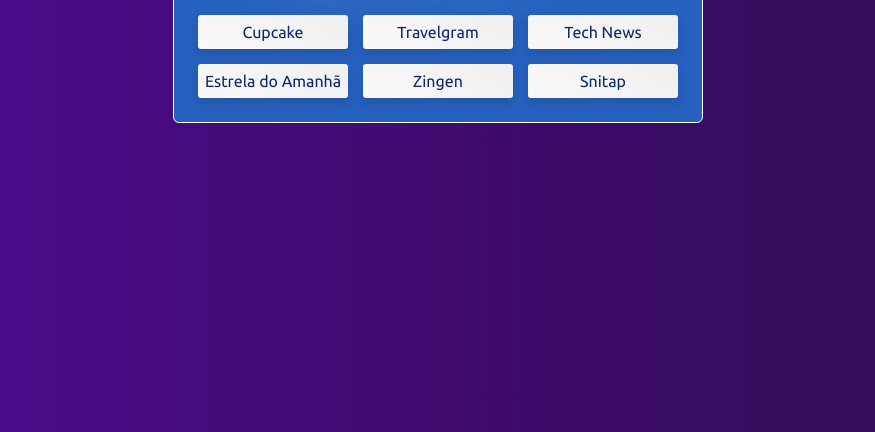
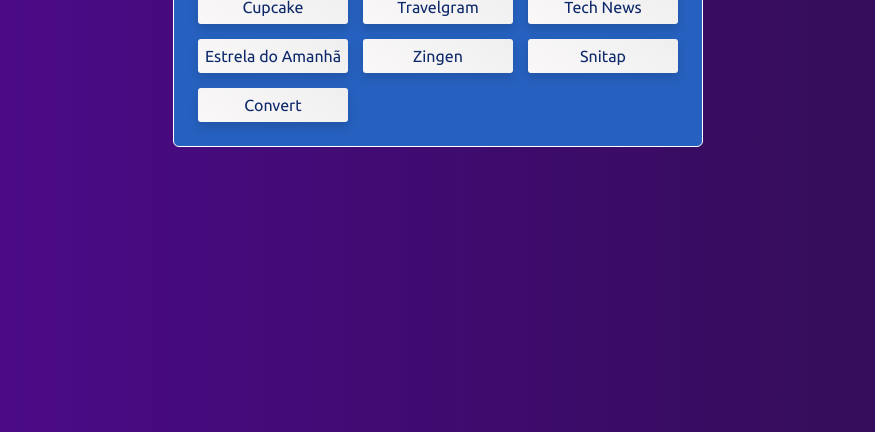
Before and after one commit to Skitttz/MBA-Rocketseat, a plain HTML site: page index.html in a window 1280 px wide. Shown: the part 368-800 px from the top of the page, without its empty margins (202-1077 px from the left). Drawn offline with Linux system fonts and the light colour scheme.

Commit message:
refact:  new link Convert

```diff
--- a/index.html
+++ b/index.html
@@ -24,6 +24,7 @@
         <a class="link estrela" href="./EstrelasDoAmanha/">Estrela do Amanhã</a>
         <a class="link zingen" href="./Zingen/">Zingen</a>
         <a class="link snitap" href="./Snitap/">Snitap</a>
+        <a class="link snitap" href="./Convert/">Convert</a>
 
       </ul>
     </div>
```
